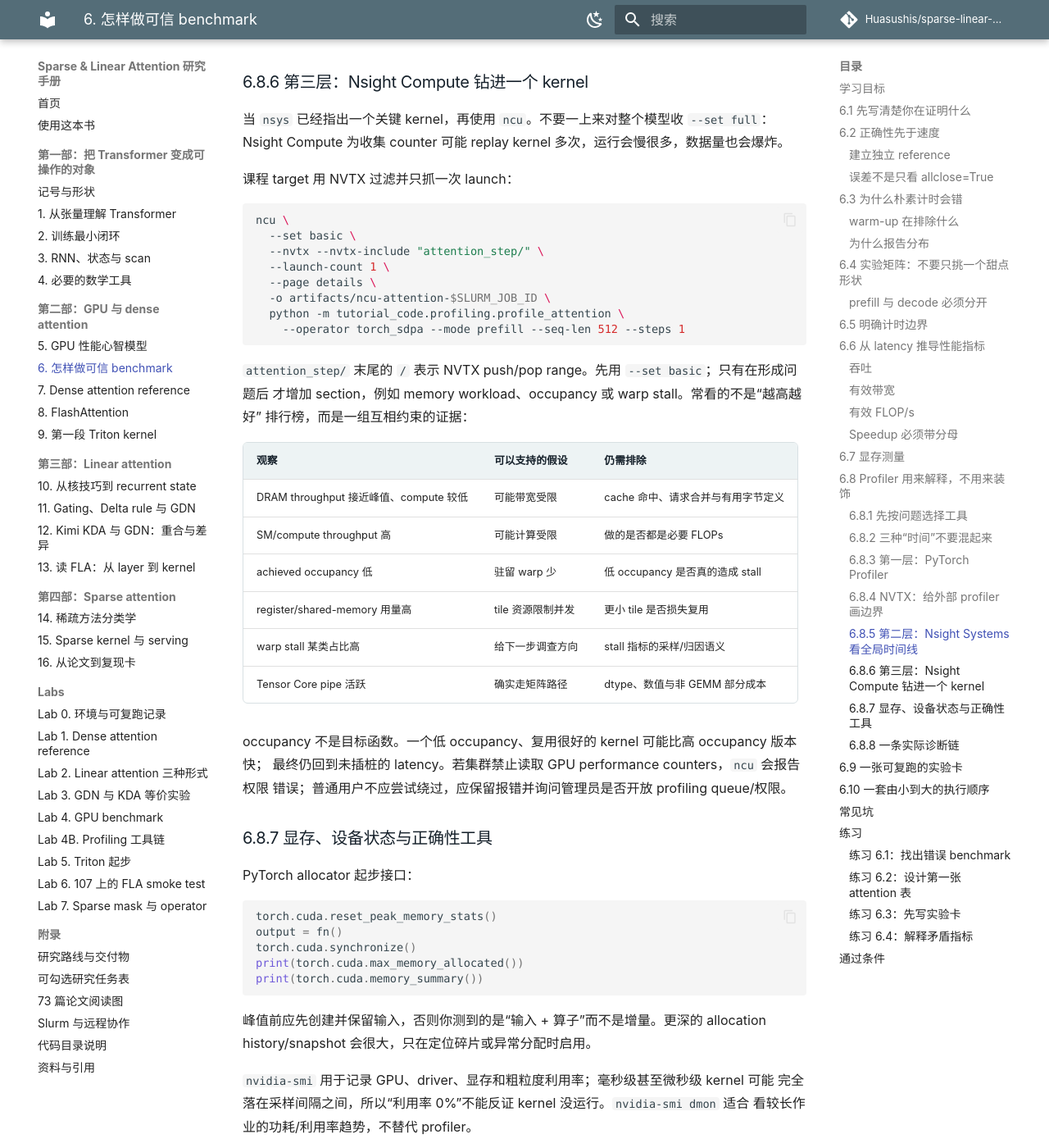
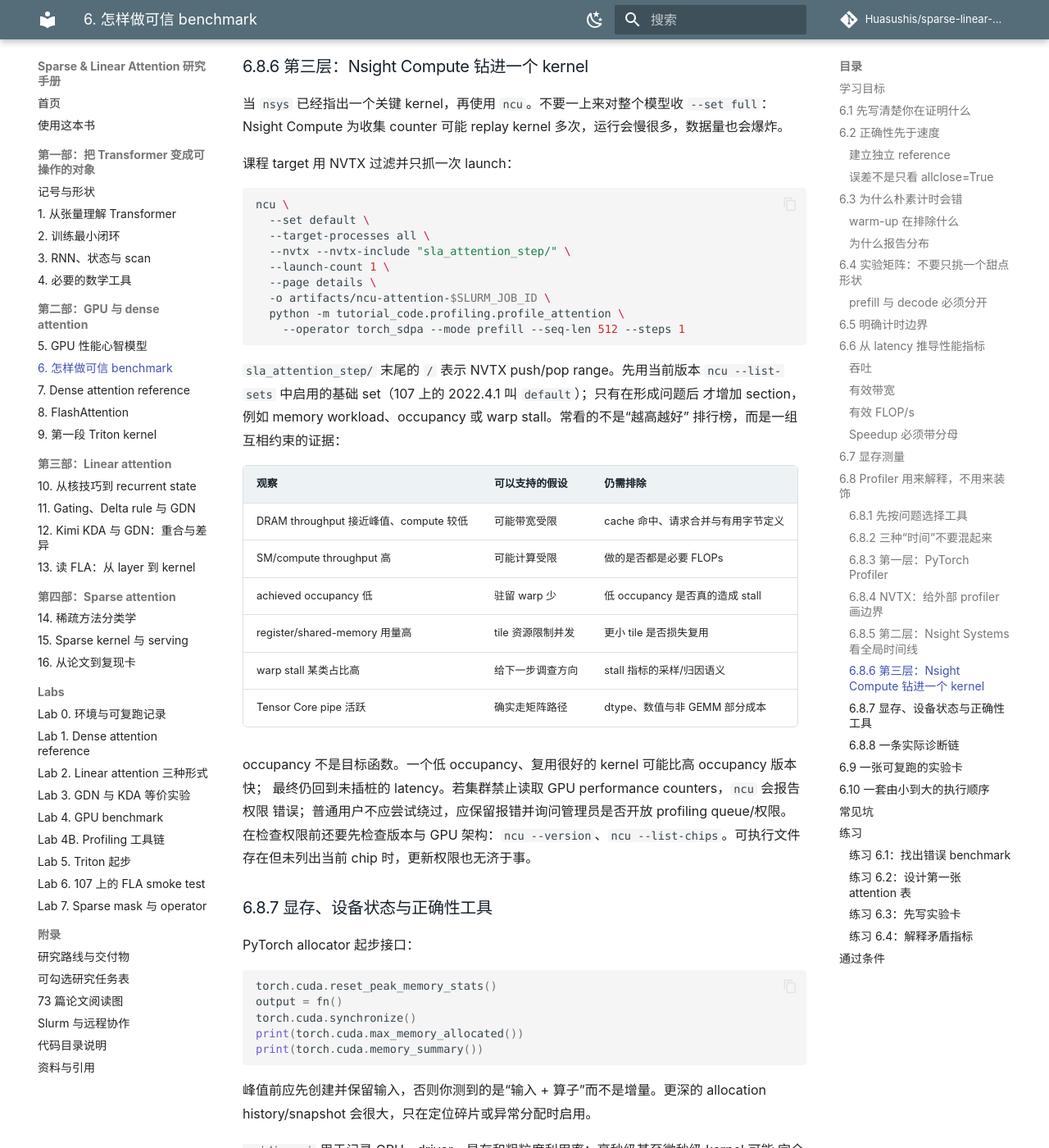
Before and after one commit to Huasushis/sparse-linear-attention, an MkDocs documentation site: the page built from book/part2/06-benchmarking-gpu.md, in a window 1280 px wide and 1400 px high, scrolled down 10275 px. Shown: the whole window at 82% size. Built offline with MkDocs 1.6.1 and Material for MkDocs 9.7.7, drawn with Linux system fonts in a browser that asks for light colours; comment, search, counter and statistics services are not loaded; some of the changed text lies outside the part shown.

````diff
--- a/book/part2/06-benchmarking-gpu.md
+++ b/book/part2/06-benchmarking-gpu.md
@@ -344,7 +343,7 @@ Chrome trace 的第一遍阅读顺序：
 NVTX 本身不测性能，它给时间线加上人能读懂的 range：
 
 ```python
-torch.cuda.nvtx.range_push("attention_step")
+torch.cuda.nvtx.range_push("sla_attention_step")
 try:
     output = fn()
 finally:
@@ -392,8 +391,9 @@ Nsight Compute 为收集 counter 可能 replay kernel 多次，运行会慢很
 
 ```bash
 ncu \
-  --set basic \
-  --nvtx --nvtx-include "attention_step/" \
+  --set default \
+  --target-processes all \
+  --nvtx --nvtx-include "sla_attention_step/" \
   --launch-count 1 \
   --page details \
   -o artifacts/ncu-attention-$SLURM_JOB_ID \
@@ -401,7 +401,8 @@ ncu \
     --operator torch_sdpa --mode prefill --seq-len 512 --steps 1
 ```
 
-`attention_step/` 末尾的 `/` 表示 NVTX push/pop range。先用 `--set basic`；只有在形成问题后
+`sla_attention_step/` 末尾的 `/` 表示 NVTX push/pop range。先用当前版本
+`ncu --list-sets` 中启用的基础 set（107 上的 2022.4.1 叫 `default`）；只有在形成问题后
 才增加 section，例如 memory workload、occupancy 或 warp stall。常看的不是“越高越好”
 排行榜，而是一组互相约束的证据：
 
@@ -417,6 +418,8 @@ ncu \
 occupancy 不是目标函数。一个低 occupancy、复用很好的 kernel 可能比高 occupancy 版本快；
 最终仍回到未插桩的 latency。若集群禁止读取 GPU performance counters，`ncu` 会报告权限
 错误；普通用户不应尝试绕过，应保留报错并询问管理员是否开放 profiling queue/权限。
+在检查权限前还要先检查版本与 GPU 架构：`ncu --version`、`ncu --list-chips`。可执行文件
+存在但未列出当前 chip 时，更新权限也无济于事。
 
 ### 6.8.7 显存、设备状态与正确性工具
 
````
Also changed, not shown: other parts of book/part2/06-benchmarking-gpu.md (+0 -1 lines), README.md (+4 -0 lines), book/labs/04b-profiling.md (+10 -2 lines), study/runs/2026-07-23-107-teacher-run.md (added, +99 -0 lines), 2 other files.
